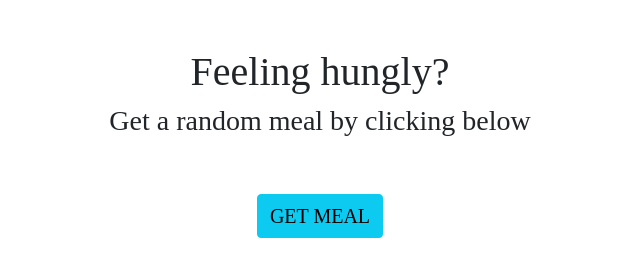
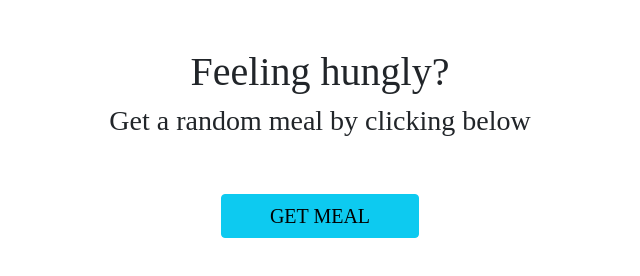
Before and after one commit to vasilemosanGMAIL/Project-3---Meal-Info, a plain HTML site: page index.html in a window 1280 px wide. Shown: the whole page, without its empty margins (320-960 px from the left). Drawn offline with nearby package versions, Linux system fonts and the light colour scheme; no server answers; a web font is replaced by a local one.

Commit message:
minor html update

```diff
--- a/index.html
+++ b/index.html
@@ -29,7 +29,7 @@
 
     <div class="container">
         <div class="d-flex justify-content-center">
-            <button class="btn btn-info btn-block" id="button">GET MEAL</button>
+            <button class="btn btn-info btn-block px-5" id="button">GET MEAL</button>
         </div>
     </div>
 
```
